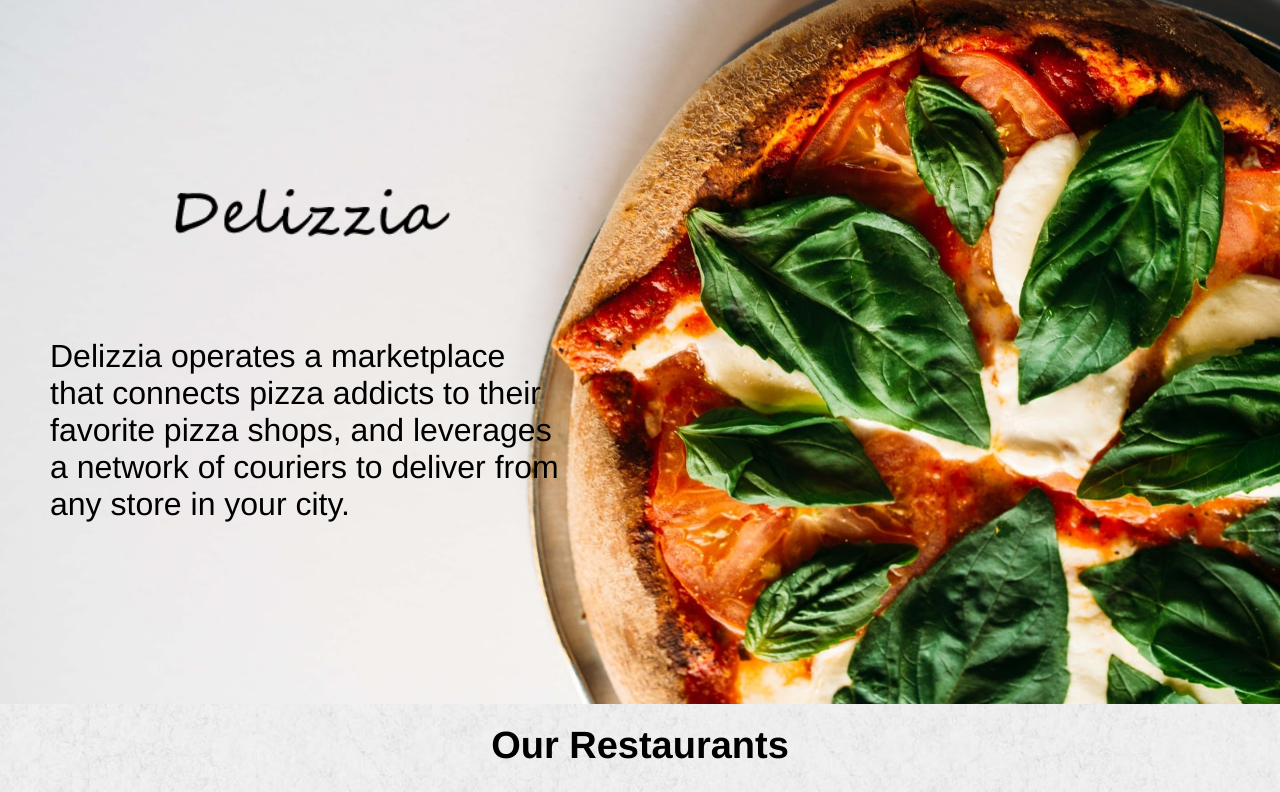
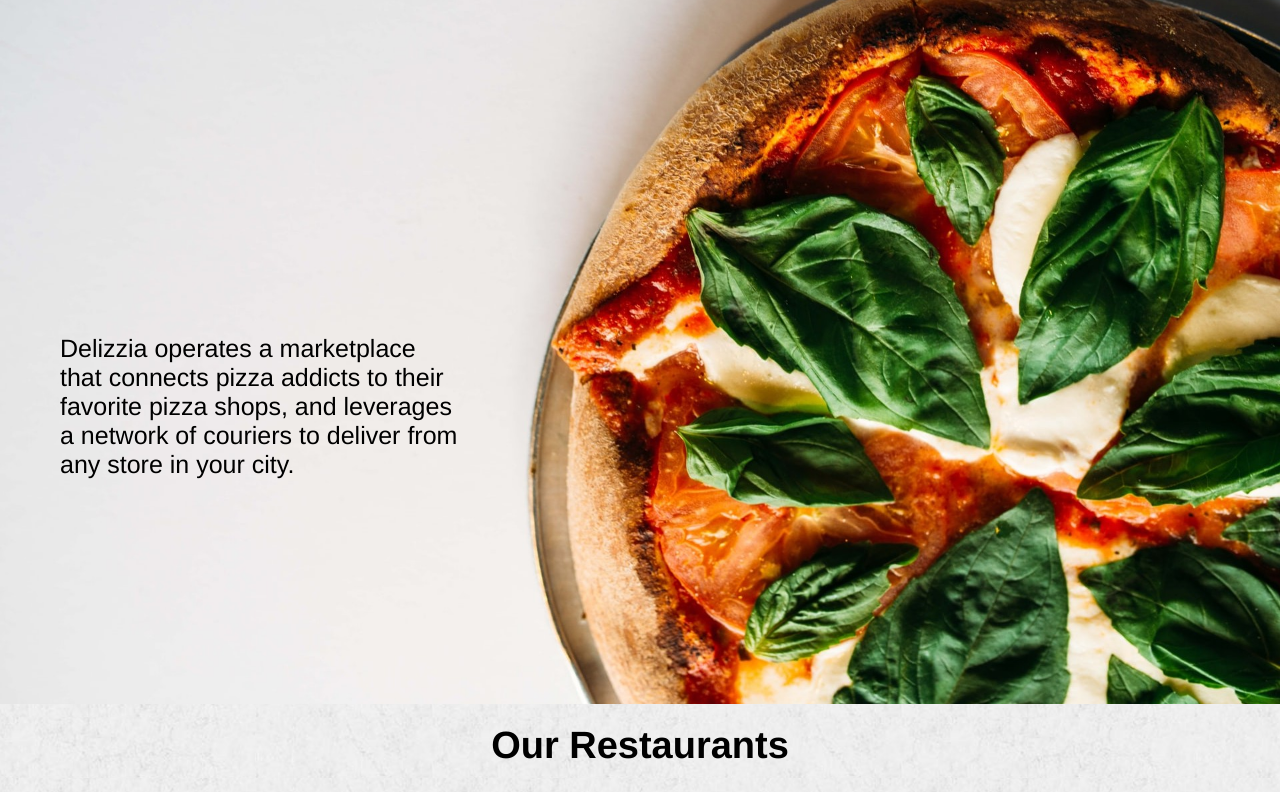
Before and after one commit to nour-msh/FE-Delizzia, a plain HTML site: page index.html in a window 1280 px wide. Shown: the part 96-888 px from the top of the page. Drawn offline with Linux system fonts and the light colour scheme.

Commit message:
Editing bio

```diff
--- a/index.html
+++ b/index.html
@@ -25,8 +25,7 @@
         <!-- Navigation Bar -->
         <!-- bioContent -->
         <section class="content">
-            <img class=imgTwo src="./assets/delizzia2.png" alt="" />
-            <p class="delizziaParagraph">
+            <p class="bio">
                 Delizzia operates a marketplace </br> that connects pizza addicts to their </br>favorite pizza shops,
                 and leverages</br> a network of couriers to deliver from </br>any store in your city.
             </p>
--- a/styles/styles.css
+++ b/styles/styles.css
@@ -7,7 +7,6 @@
 
 .logo-nav {
   padding-left: 60px;
-  height: 90%;
   padding-top: 20px;
   width:300px;
 }
@@ -25,6 +24,25 @@
   display: flex;
   justify-content: space-between;
   height: 80px;
+}
+
+.bio {
+  font-size: 25px;
+  margin-top:350px;
+  margin-left: 60px;
+  margin-bottom:20px;
+  display:flex;
+
+}
+.container {
+  background: url("../assets/blake-wisz-pPA-_q5v1a8-unsplash.jpg");
+  margin: 0px;
+  padding: 0px;
+  height: 100vh;
+  background-size: cover;
+  background-repeat: no-repeat;
+  background-position: center;
+  position: relative;
 }
 
 .image-resto {
@@ -67,22 +85,7 @@
   cursor: pointer;
 }
 
-.container {
-  background: url("../assets/blake-wisz-pPA-_q5v1a8-unsplash.jpg");
-  margin: 0px;
-  padding: 0px;
-  height: 100vh;
-  background-size: cover;
-  background-repeat: no-repeat;
-  background-position: center;
-  position: relative;
-}
 
-.delizziaParagraph {
-  font-size: 32px;
-  padding-bottom: 50px;
-  margin-left: 50px;
-}
 
 .SecoundSection {
   background: url("../assets/img2.png");
```
